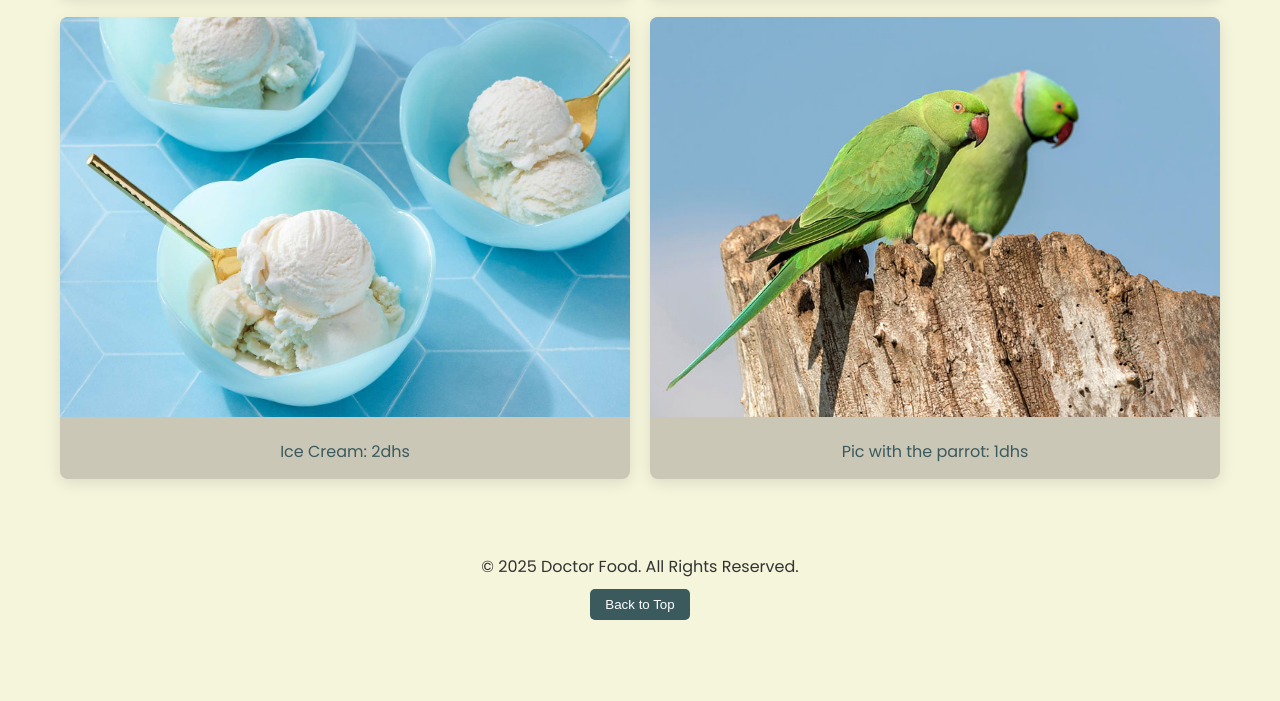
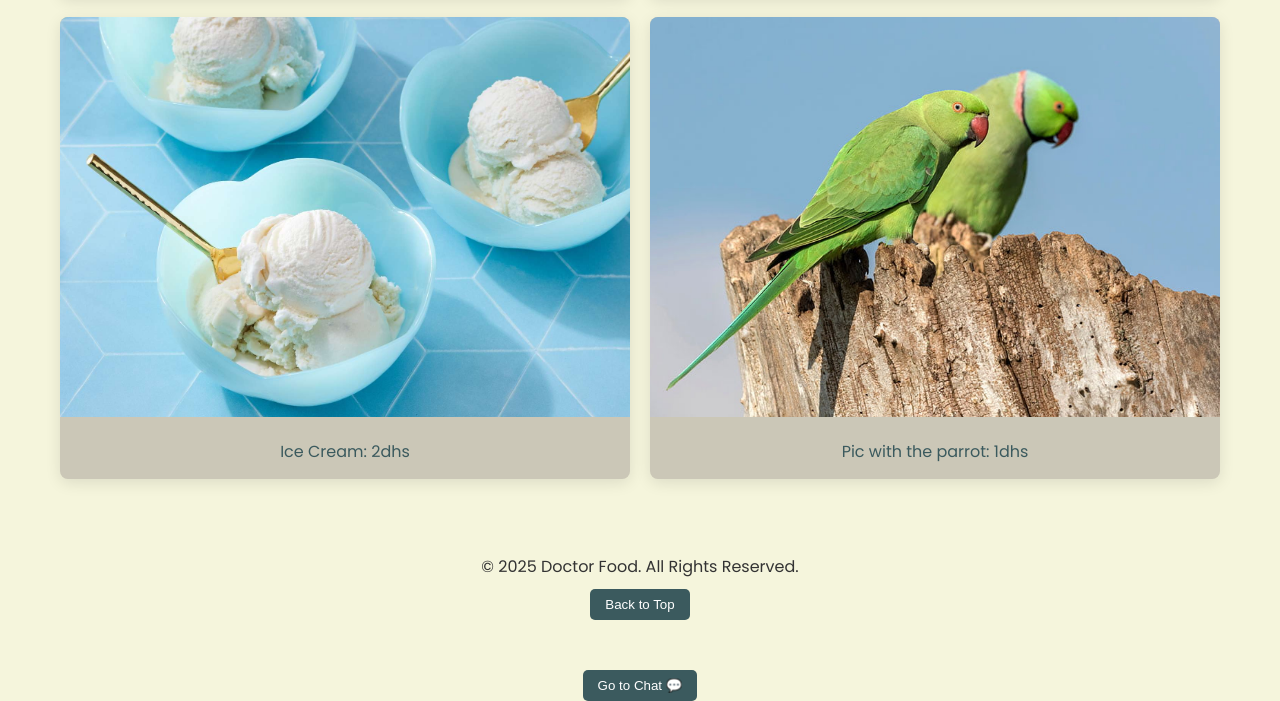
Before and after one commit to DrFoodBazaar/Menu, a plain HTML site: page index.html in a window 1280 px wide. Shown: the part 2071-2772 px from the top of the page. Before the commit the page ends 2706 px from the top, so only its background shows below. Drawn offline with Linux system fonts and the light colour scheme; a web font is replaced by a local one.

Commit message:
Update index.html

```diff
--- a/index.html
+++ b/index.html
@@ -253,6 +253,11 @@
         <button onclick="scrollToTop()" class="back-to-top">Back to Top</button>
     </footer>
 
+    <br>
+<a href="chats.html">
+  <button class="back-to-top" style="margin-top: 10px;">Go to Chat 💬</button>
+</a>
+
 <script>
     function toggleLanguage() {
         const englishElements = document.querySelectorAll('.english');
```
